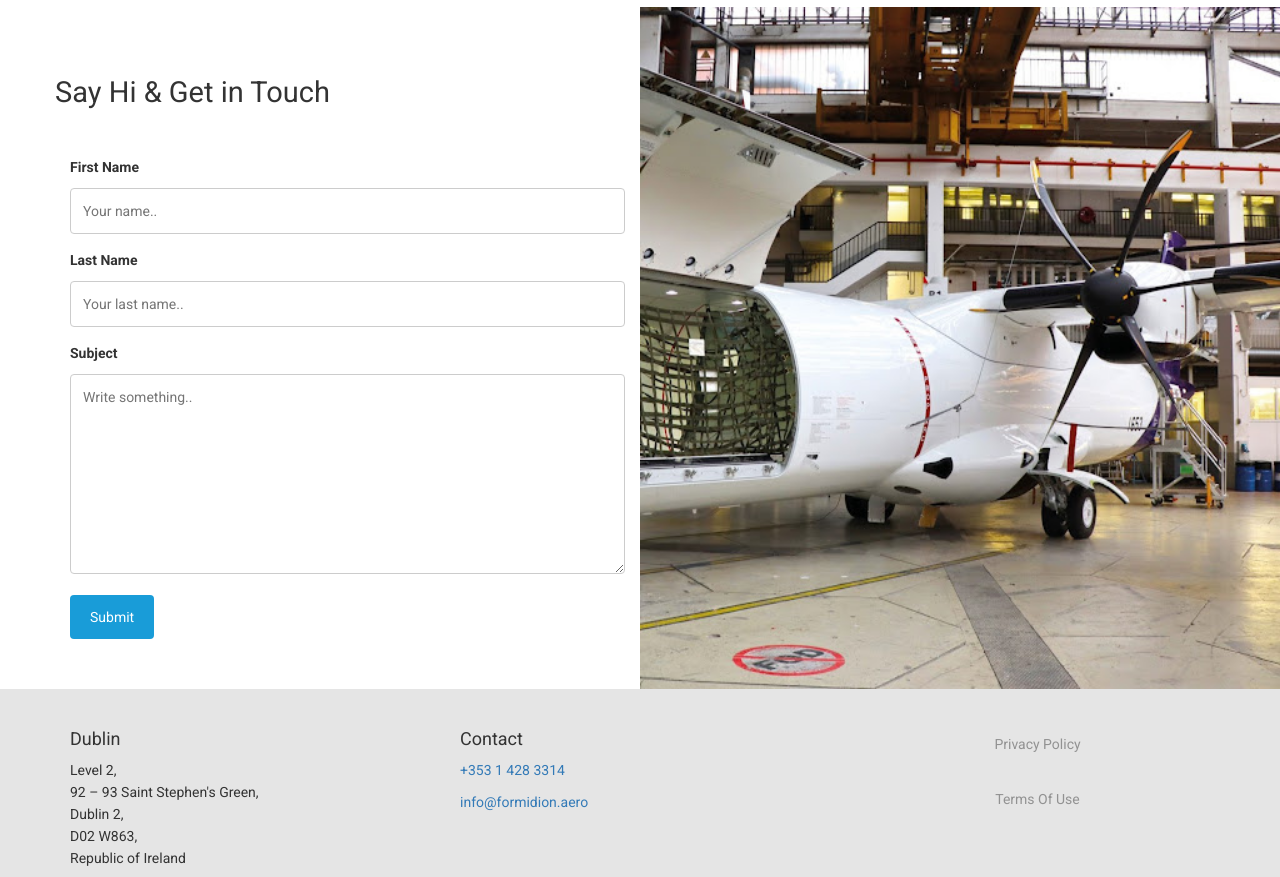
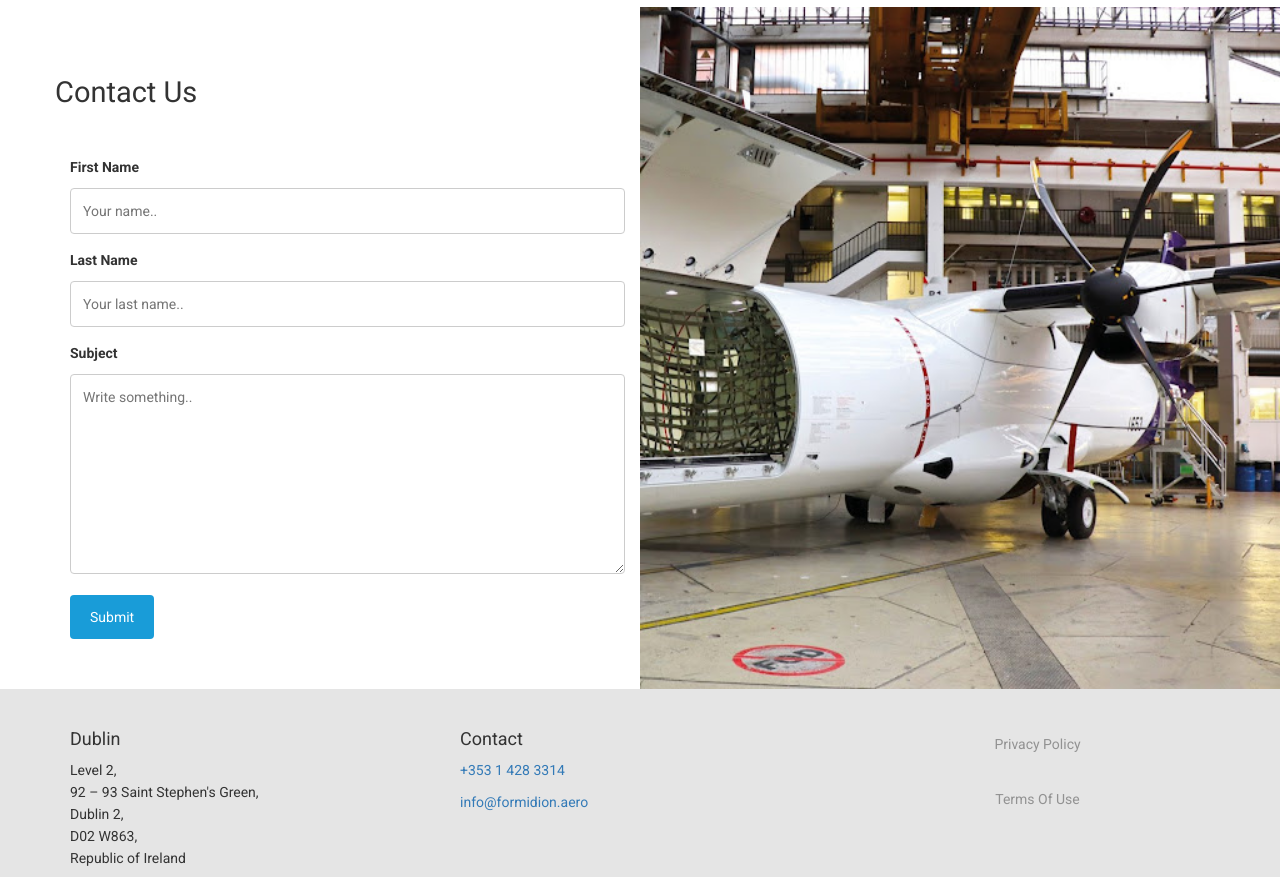
Before and after one commit to higginni/Formidion, a website: page app/index.html in a window 1280 px wide. Shown: the part 3884-4761 px from the top of the page. Drawn offline with nearby package versions, Linux system fonts and the light colour scheme; files that its build step writes are made by us from their sources.

Commit message:
removed say hi

```diff
--- a/app/index.html
+++ b/app/index.html
@@ -299,7 +299,7 @@
     <section id="contact" class="contact">
       <div class="container">
         <div class="row">
-          <h2>Say Hi & Get in Touch</h2>
+          <h2>Contact Us</h2>
 
           <div class="col-md-6">
             <form action="action_page.php">
```
